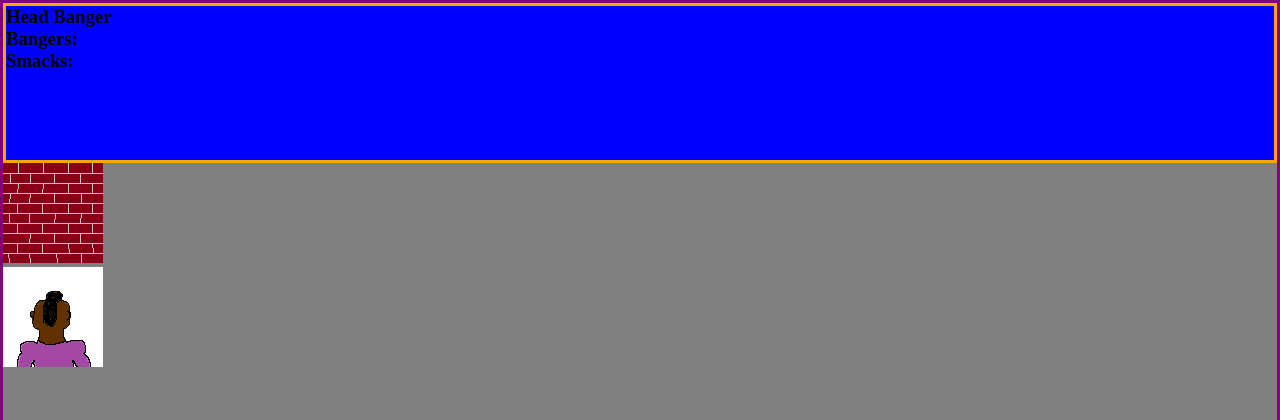
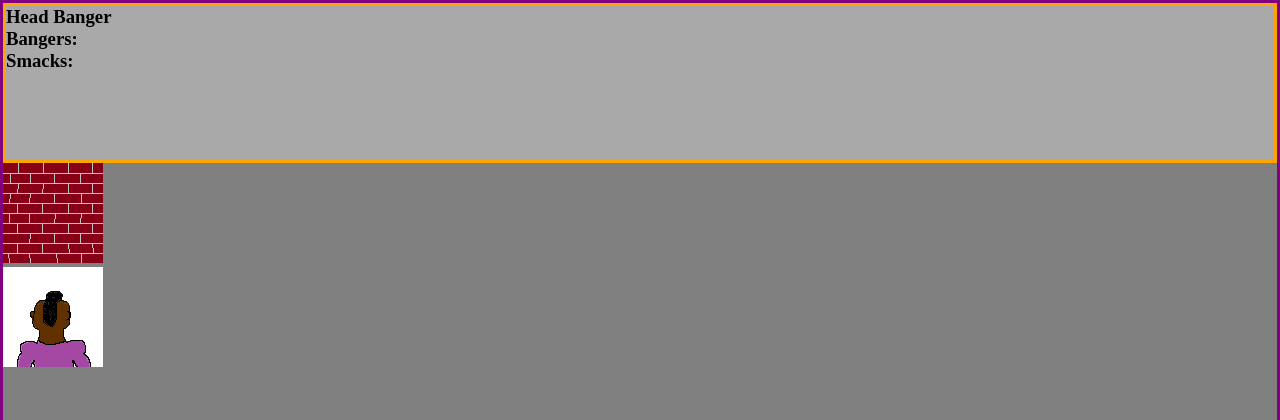
Before and after one commit to noahemiles/noahemiles.github.io, a PHP site: page /head-banger/index.html in a window 1280 px wide. Shown: the top 420 px of the page. Run offline with PHP 8.4, Linux system fonts and the light colour scheme.

Commit message:
header styling

```diff
--- a/head-banger/style.css
+++ b/head-banger/style.css
@@ -13,10 +13,11 @@
 }
 
 header {
-    background: blue;
+    background: darkgray;
     height: 20vh;
     width: 100%;
     border: solid;
     border-color: orange;
+    color: black;
 
 }
```
